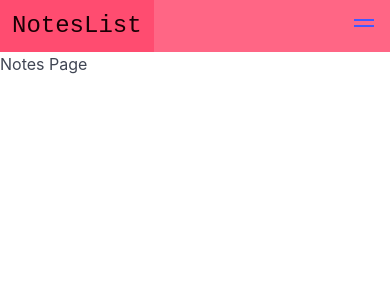
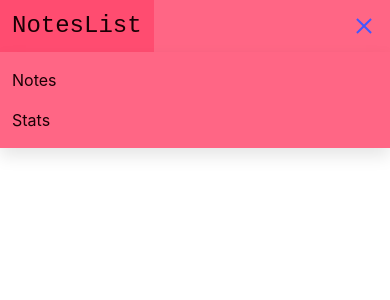
Before and after one commit to VarduhiGalstyan/vue3-composition, a Vue app in the folder noteslist-vue/: page / in a window 390 px wide. Both pictures are taken after a click on the button "menu". Shown: the top 300 px of the page. Built offline with nearby package versions, Linux system fonts and the light colour scheme.

Commit message:
76. Making the NavBar mobile Responsive and adding RouterLink | Vue Composition API - Vue 3

```diff
--- a/noteslist-vue/src/components/Layaut/NavBar.vue
+++ b/noteslist-vue/src/components/Layaut/NavBar.vue
@@ -1,11 +1,19 @@
 <template>
 <nav class="navbar is-danger" role="navigation" aria-label="main navigation">
   <div class="navbar-brand">
-    <a class="navbar-item is-size-4 is-family-monospace" href="https://bulma.io">
+    <RouterLink :to="{name: 'notes'}" class="navbar-item is-size-4 is-family-monospace" >
       NotesList
-    </a>
+    </RouterLink>
 
-    <a role="button" class="navbar-burger" aria-label="menu" aria-expanded="false" data-target="navbarBasicExample">
+    <a
+      role="button"
+      class="navbar-burger "
+      :class="{'is-active' : showNavBarMenu}"
+      @click.prevent=" showNavBarMenu = !showNavBarMenu"
+      aria-label="menu"
+      aria-expanded="false"
+      data-target="navbarBasicExample"
+    >
       <span aria-hidden="true"></span>
       <span aria-hidden="true"></span>
       <span aria-hidden="true"></span>
@@ -13,12 +21,28 @@
     </a>
   </div>
 
-  <div id="navbarBasicExample" class="navbar-menu">
-    <div class="navbar-end">
-      <a class="navbar-item "> Notes </a>
+  <div id="navbarBasicExample" :class="{'is-active' : showNavBarMenu }" class="navbar-menu">
+    <div class="navbar-end" >
+      <RouterLink :to="{name: 'notes'}" active-class="is-active" class="navbar-item "> Notes </RouterLink>
 
-      <a class="navbar-item"> Stats </a>
+      <RouterLink :to="{name: 'stats'}" active-class="is-active" class="navbar-item"> Stats </RouterLink>
     </div>
   </div>
 </nav>
 </template>
+<script setup>
+import { ref } from 'vue';
+
+const showNavBarMenu =ref(false);
+</script>
+
+<style scoped>
+@media (max-width: 1023px) {
+  .navbar-menu {
+    position: absolute;
+    left: 0;
+    right: 0;
+
+  }
+}
+</style>
```
